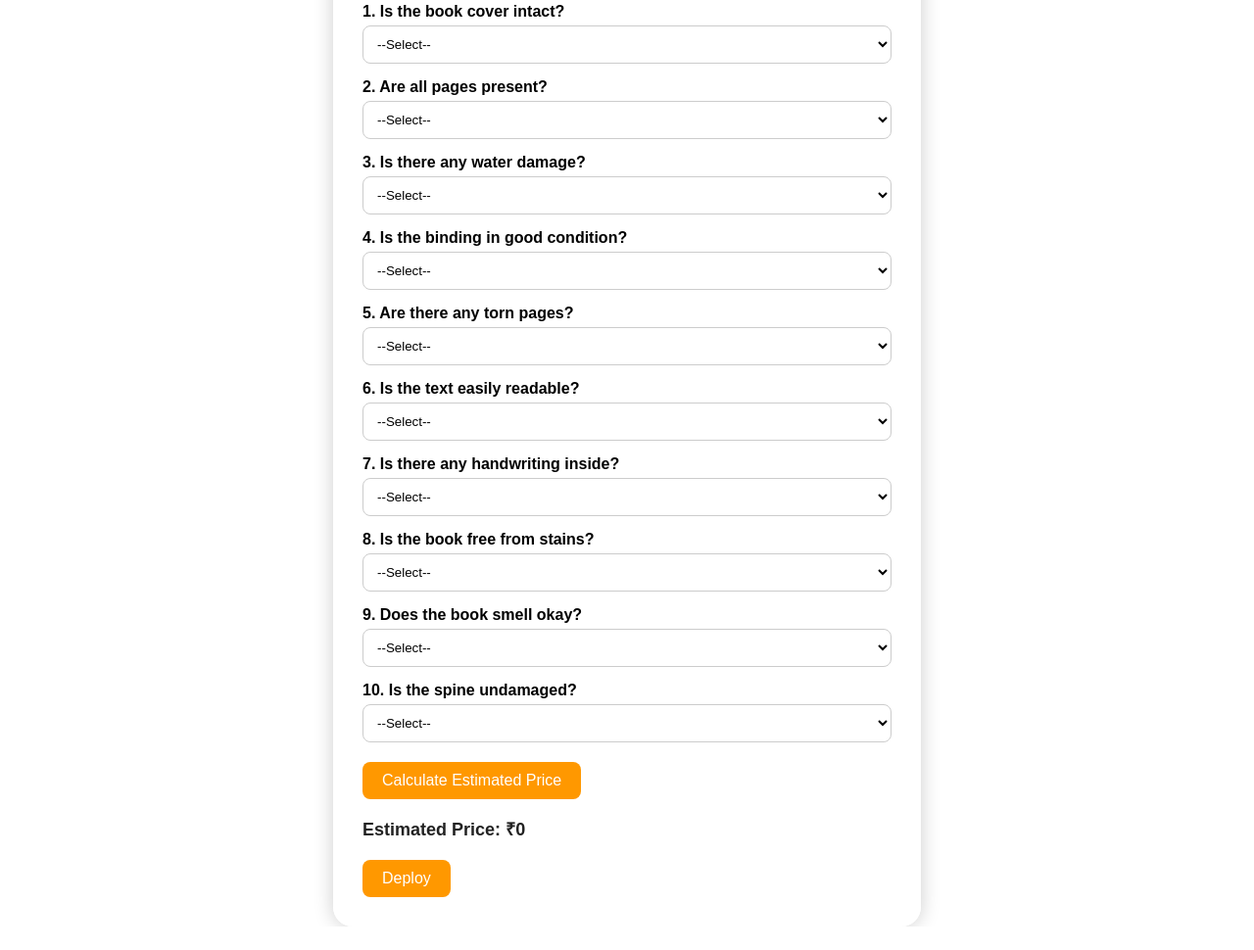
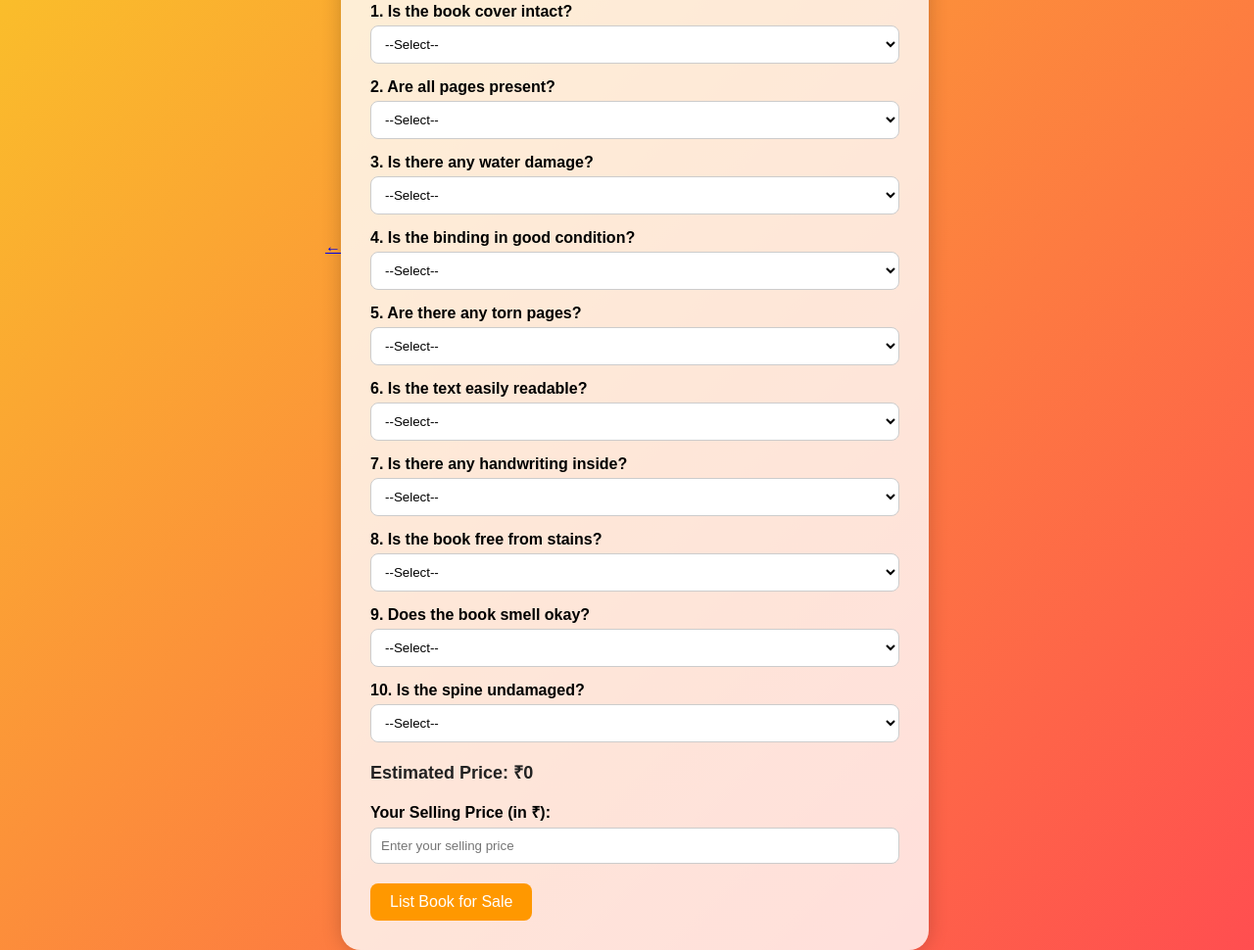
Before and after one commit to rohitsable123/PBL-Project, a website: page sell/sell.html in a window 1280 px wide. Shown: the part 465-1435 px from the top of the page at 98% size. Before the commit the page ends 1411 px from the top, so only its background shows below. Drawn offline with Linux system fonts and the light colour scheme.

Commit message:
Update sell.html

```diff
--- a/sell/sell.html
+++ b/sell/sell.html
@@ -4,115 +4,15 @@
   <meta charset="UTF-8" />
   <meta name="viewport" content="width=device-width, initial-scale=1.0"/>
   <title>ReRead - Selling Page</title>
-  <style>
-    * {
-      box-sizing: border-box;
-      font-family: Arial, sans-serif;
-    }
-
-    body {
-      margin: 0;
-      padding: 0;
-      background-image: url('sell/selljpg.jpg'); /* ✅ Your background image */
-      background-size: cover;
-      background-position: center;
-      background-attachment: fixed;
-      min-height: 100vh;
-      display: flex;
-      align-items: center;
-      justify-content: center;
-    }
-
-    .container {
-      background: rgba(255, 255, 255, 0.85); /* Slight transparency for visibility */
-      padding: 30px;
-      border-radius: 20px;
-      max-width: 600px;
-      width: 100%;
-      box-shadow: 0 0 20px rgba(0,0,0,0.2);
-      position: relative;
-      z-index: 1;
-    }
-
-    h1 {
-      text-align: center;
-      margin-bottom: 25px;
-      color: #333;
-    }
-
-    form label {
-      display: block;
-      margin-top: 15px;
-      font-weight: bold;
-    }
-
-    form input[type="text"],
-    form input[type="number"],
-    form input[type="file"],
-    form select {
-      width: 100%;
-      padding: 10px;
-      margin-top: 5px;
-      border-radius: 8px;
-      border: 1px solid #ccc;
-    }
-
-    form select {
-      background-color: #fff;
-    }
-
-    button {
-      margin-top: 20px;
-      padding: 10px 20px;
-      border: none;
-      background-color: #ff9800;
-      color: white;
-      border-radius: 8px;
-      cursor: pointer;
-      font-size: 16px;
-    }
-
-    button:hover {
-      background-color: #e68a00;
-    }
-
-    .result {
-      margin-top: 15px;
-      font-size: 18px;
-      color: #222;
-    }
-
-    .grade-label {
-      font-weight: bold;
-      color: #006600;
-    }
-
-    .back-btn {
-      position: absolute;
-      top: 10px;
-      left: 10px;
-      background-color: rgba(0, 0, 0, 0.6);
-      color: white;
-      padding: 10px 15px;
-      border: none;
-      border-radius: 5px;
-      cursor: pointer;
-    }
-
-    .back-btn:hover {
-      background-color: rgba(0, 0, 0, 0.8);
-    }
-  </style>
+  <link rel="stylesheet" href="sell.css">
 </head>
 <body>
-
-  <!-- Back Button -->
-  <a href="Explore pg/explore.html">
-    <button class="back-btn">Back</button>
-  </a>
+  <a href="../index.html" class="back-button">←</a>
 
   <div class="container">
-    <h1>Sell Your Book</h1>
+    <div class="header-box">
+      <h1>Sell Your Book</h1>
+    </div>
 
     <form id="sellingForm">
       <label for="bookName">Book Name:</label>
@@ -128,108 +28,21 @@
       <input type="file" id="bookImage" accept="image/*" required>
 
       <h3>Book Condition (MCQs)</h3>
-      <div id="mcqSection">
-        <!-- MCQs will be inserted here dynamically by JS -->
-      </div>
-
-      <button type="button" onclick="calculatePrice()">Calculate Estimated Price</button>
+      <div id="mcqSection"></div>
 
       <div class="result">
         <p class="grade-label" id="gradeLabel"></p>
         <strong>Estimated Price: ₹<span id="estimatedPrice">0</span></strong>
+        <p id="priceRangeText"></p>
       </div>
 
-      <button type="submit">Deploy</button>
+      <label for="userPrice">Your Selling Price (in ₹):</label>
+      <input type="number" id="userPrice" name="userPrice" placeholder="Enter your selling price" required>
+
+      <button type="submit">List Book for Sale</button>
     </form>
   </div>
 
-  <script>
-    const mcqs = [
-      "Is the book cover intact?",
-      "Are all pages present?",
-      "Is there any water damage?",
-      "Is the binding in good condition?",
-      "Are there any torn pages?",
-      "Is the text easily readable?",
-      "Is there any handwriting inside?",
-      "Is the book free from stains?",
-      "Does the book smell okay?",
-      "Is the spine undamaged?"
-    ];
-
-    const mcqSection = document.getElementById("mcqSection");
-
-    mcqs.forEach((question, index) => {
-      const wrapper = document.createElement("div");
-      wrapper.innerHTML = `
-        <label>${index + 1}. ${question}</label>
-        <select id="q${index + 1}" class="mcq">
-          <option value="">--Select--</option>
-          <option value="yes">Yes</option>
-          <option value="no">No</option>
-        </select>
-      `;
-      mcqSection.appendChild(wrapper);
-    });
-
-    function calculatePrice() {
-      const originalPrice = parseFloat(document.getElementById("originalPrice").value);
-      if (isNaN(originalPrice) || originalPrice <= 0) {
-        alert("Please enter a valid original price.");
-        return;
-      }
-
-      let noCount = 0;
-      const answers = document.querySelectorAll(".mcq");
-      for (let answer of answers) {
-        if (answer.value === "no") noCount++;
-        if (answer.value === "") {
-          alert("Please answer all MCQs.");
-          return;
-        }
-      }
-
-      const priceDisplay = document.getElementById("estimatedPrice");
-      const gradeLabel = document.getElementById("gradeLabel");
-      let minPercent = 0, maxPercent = 0, grade = "";
-
-      if (noCount === 0) {
-        grade = "A";
-        minPercent = 0.05;
-        maxPercent = 0.15;
-      } else if (noCount <= 2) {
-        grade = "B";
-        minPercent = 0.15;
-        maxPercent = 0.25;
-      } else if (noCount <= 4) {
-        grade = "C";
-        minPercent = 0.25;
-        maxPercent = 0.30;
-      } else if (noCount <= 6) {
-        grade = "D";
-        minPercent = 0.30;
-        maxPercent = 0.40;
-      } else if (noCount === 7) {
-        grade = "E";
-        minPercent = 0.50;
-        maxPercent = 0.70;
-      } else {
-        priceDisplay.textContent = "0";
-        gradeLabel.textContent = "Grade: Not Sellable | Too many issues.";
-        return;
-      }
-
-      const minPrice = originalPrice * (1 - maxPercent);
-      const maxPrice = originalPrice * (1 - minPercent);
-
-      priceDisplay.textContent = `${minPrice.toFixed(2)} - ${maxPrice.toFixed(2)}`;
-      gradeLabel.textContent = `Grade: ${grade} | Estimated Range: ₹${minPrice.toFixed(2)} - ₹${maxPrice.toFixed(2)} (Max Limit)`;
-    }
-
-    document.getElementById("sellingForm").addEventListener("submit", function (e) {
-      e.preventDefault();
-      alert("Book listing deployed!");
-    });
-  </script>
+  <script src="sell.js"></script>
 </body>
 </html>
```
